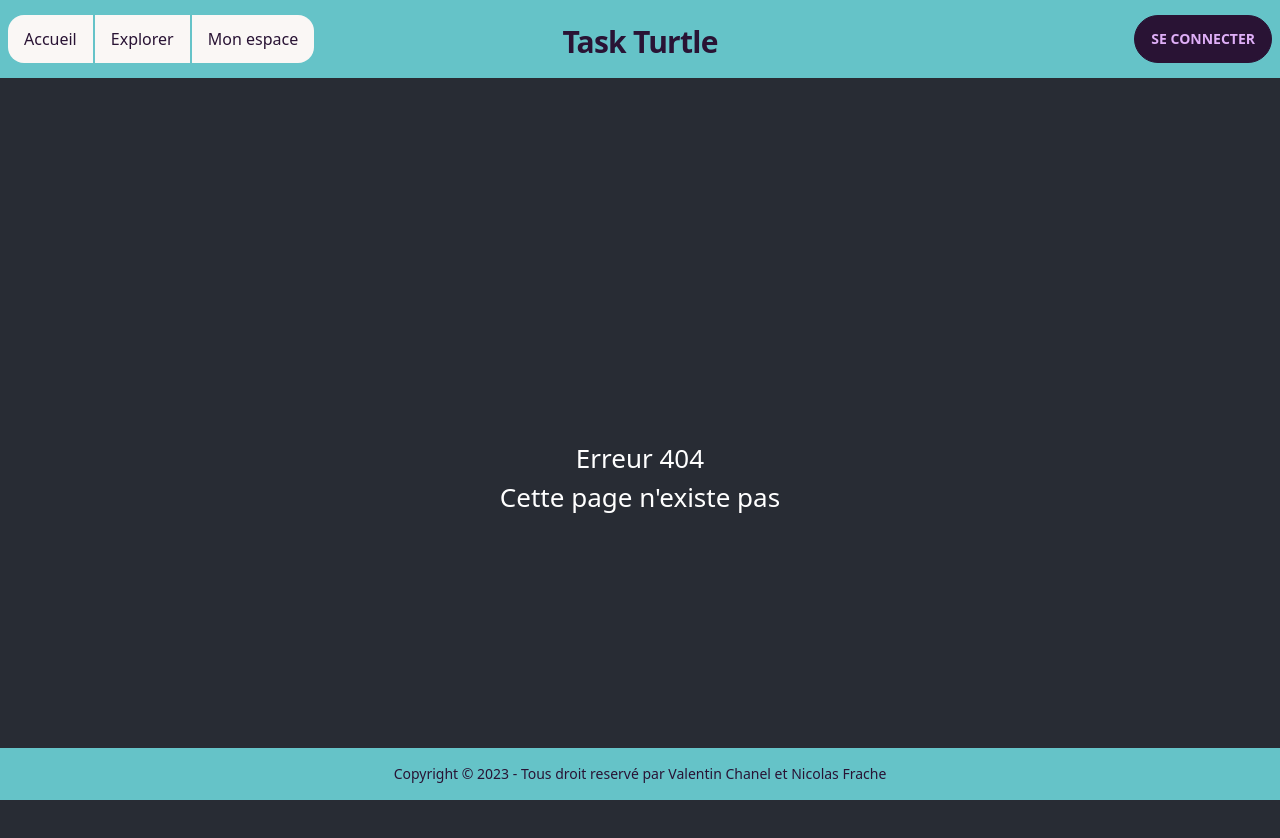
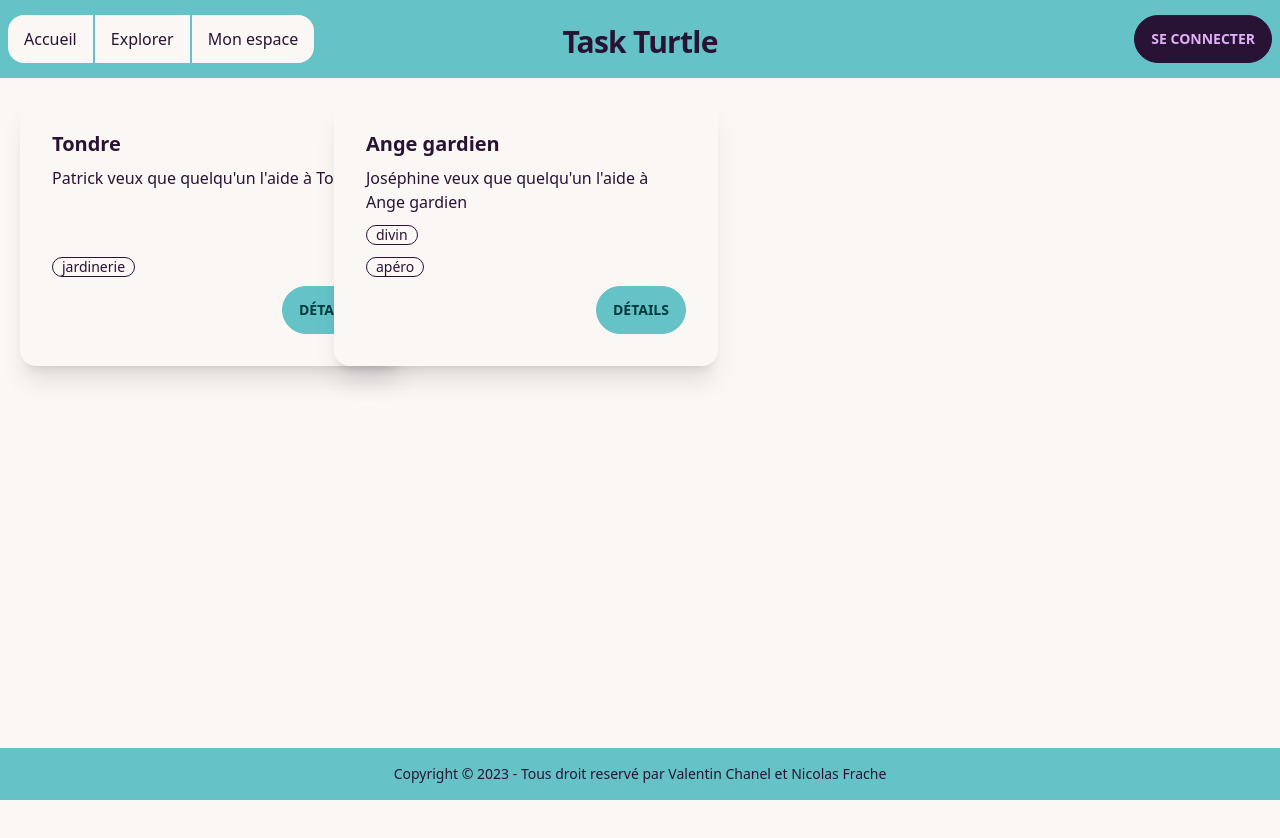
Before and after one commit to Zarakinn/Task-Turtle, a React (Create React App) app in the folder app/: page /explorer in a window 1280 px wide. Before the commit this address had no page. Shown: the top 838 px of the page. After the commit the page ends 800 px from the top, so only its background shows below. Built offline with nearby package versions, Linux system fonts and the light colour scheme.

Commit message:
[ADD] début de browse

```diff
--- a/app/src/index.js
+++ b/app/src/index.js
@@ -6,6 +6,7 @@ import Home from './pages/Home';
 import NoPage from './pages/NoPage';
 import Layout from "./pages/Layout";
 import {BrowserRouter, Route, Routes} from "react-router-dom";
+import Browse from './pages/Browse';
 
 
 export default function App() {
@@ -15,6 +16,7 @@ export default function App() {
                 <Route path="/" element={<Layout />}>
                     <Route index element={<Home />} />
                     <Route path="login" element={<Login />} />
+                    <Route path="explorer" element={<Browse/>}/>
                     <Route path="*" element={<NoPage />} />
                 </Route>
             </Routes>
--- /dev/null
+++ b/app/src/pages/Badge.js
@@ -0,0 +1,12 @@
+import React from 'react'
+
+const Badge = ({ badge }) => {
+
+    return (
+        <div>
+            <div className={'badge badg-${badge.color} badge-outline'}>{badge.text}</div>
+        </div>
+    )
+}
+
+export default Badge
--- /dev/null
+++ b/app/src/pages/Browse.js
@@ -0,0 +1,24 @@
+import React from 'react'
+import Card from './Card'
+
+const Browse = () => {
+
+
+    const datas = [{ id: 1, name: "Patrick", job: "Tondre", badges: [{ text: "jardinerie", color: "#ffffff" }] },
+                    { id: 2, name: "Joséphine", job: "Ange gardien", badges: [{ text: "divin", color: "yellow" }, { text: "apéro", color: "red" }] }]
+
+    return (
+        <div style={{ margin: 10, padding: 10 }}>
+            <div class="grid grid-cols-4 gap-4">
+                {datas.map(data => (
+                    <Card id={data.id} name={data.name} job={data.job} badges={data.badges} />
+                ))}
+            </div>
+        </div>
+
+    )
+}
+
+
+
+export default Browse
--- /dev/null
+++ b/app/src/pages/Card.js
@@ -0,0 +1,21 @@
+import React from 'react'
+import Badge from './Badge'
+
+const Card = ({ id, name, job, badges }) => {
+    return (
+        <div class="card w-96 bg-base-100 shadow-xl">
+            <div class="card-body">
+                <h2 class="card-title">{job}</h2>
+                <p>{name} veux que quelqu'un l'aide à {job}</p>
+                {
+                    badges.map((badge) => (<Badge badge={badge}/>))
+                }
+                <div class="card-actions justify-end">
+                    <button class="btn btn-primary">Détails</button>
+                </div>
+            </div>
+        </div>
+    )
+}
+
+export default Card
--- a/app/src/pages/Login.js
+++ b/app/src/pages/Login.js
@@ -6,7 +6,7 @@ function Login() {
     const [currentTime, setCurrentTime] = useState("server unavailable");
 
     useEffect(() => {
-        fetch('/time').then(res => res.json()).then(data => {
+        fetch('api/time').then(res => res.json()).then(data => {
             setCurrentTime(data.time);
         });
     }, []);
```
Also changed, not shown: app/api/requirements.txt.
